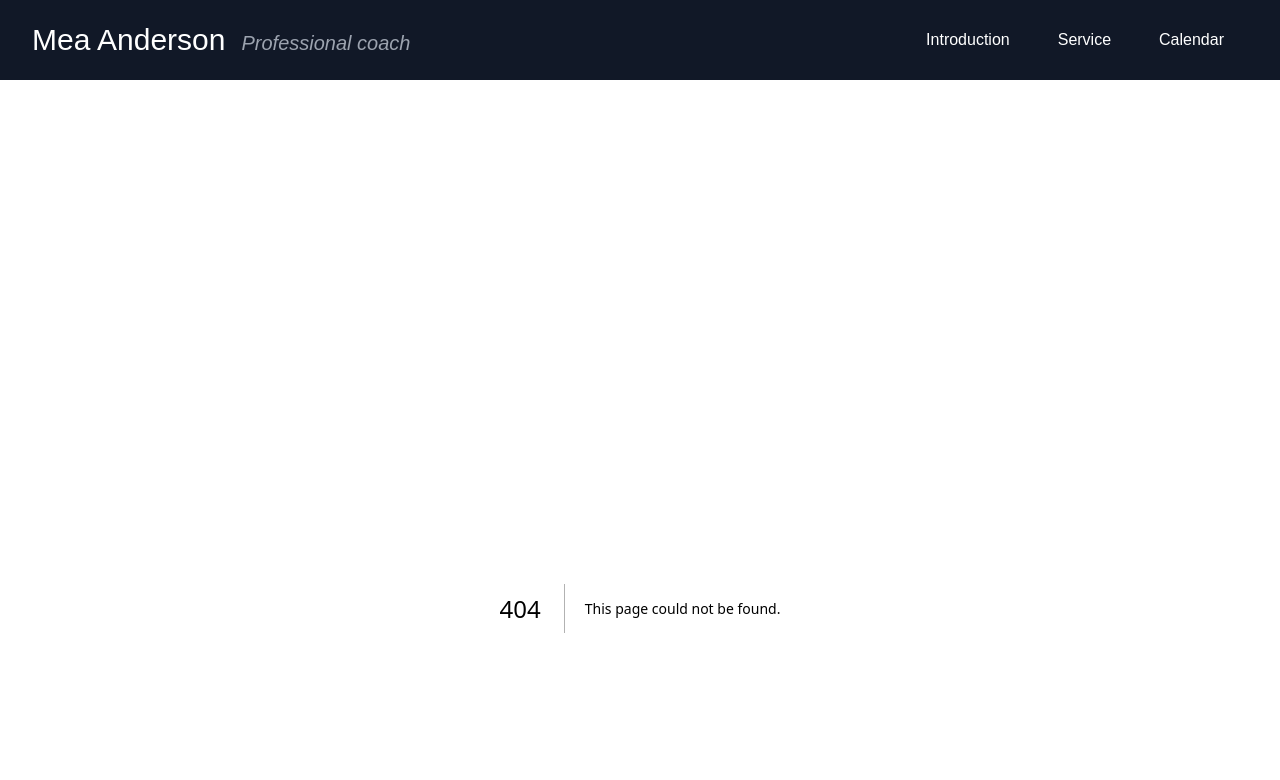
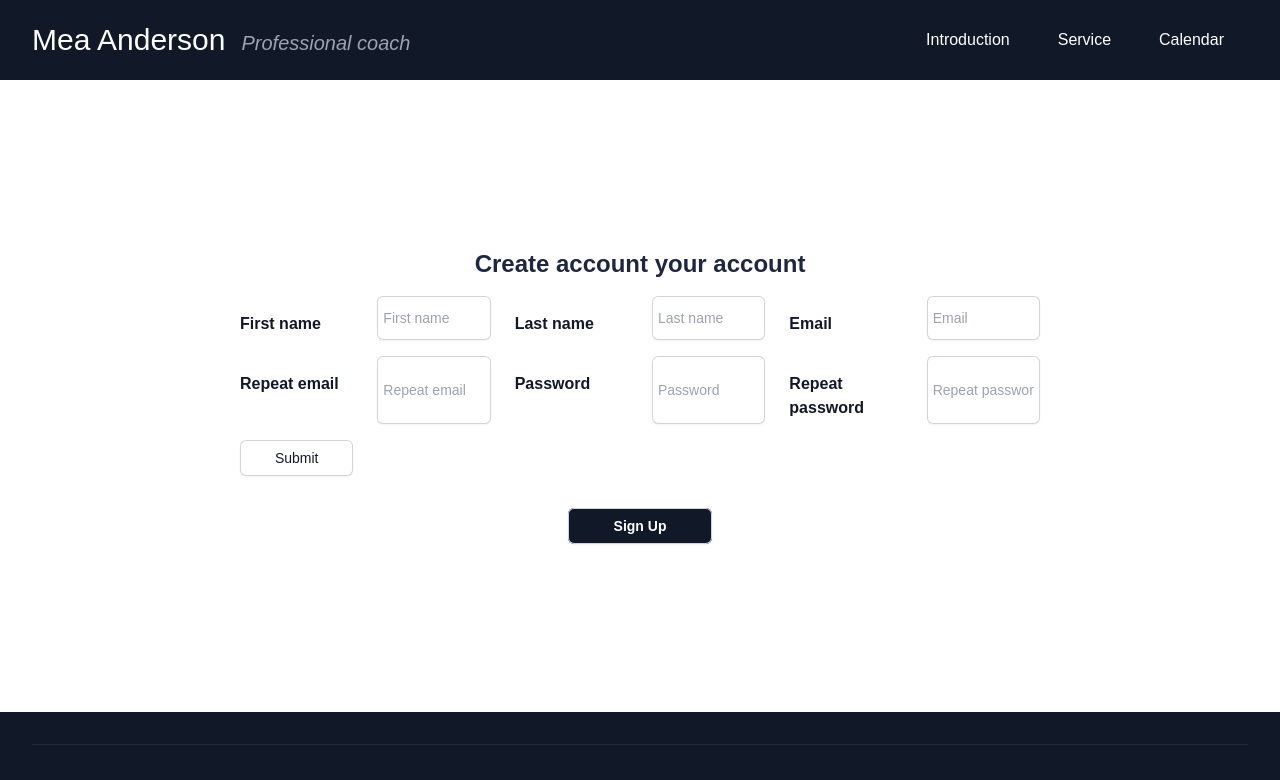
Before and after one commit to p-karwowski-dev/ecom, a Next.js app: page /signup in a window 1280 px wide. Before the commit this address had no page. Shown: the top 780 px of the page. Built offline with nearby package versions, Linux system fonts and the light colour scheme.

Commit message:
added signup page

```diff
--- a/app/layout.tsx
+++ b/app/layout.tsx
@@ -24,7 +24,7 @@ export default function RootLayout({
           <NavLink href="/service">Service</NavLink>
           <NavLink href="/calendar">Calendar</NavLink>
         </Nav>
-        <main className="relative isolate overflow-hidden bg-white py-24 sm:py-32 px-6 lg:px-8 max-w-2xl lg:max-w-6xl mx-auto p">
+        <main className="relative isolate overflow-hidden bg-white py-6 sm:py-26 md:py-32 px-6 lg:px-8 max-w-2xl lg:max-w-6xl mx-auto p">
           {children}
         </main>
         <Footer />
--- /dev/null
+++ b/app/signup/page.tsx
@@ -0,0 +1,44 @@
+'use client'
+
+import { FormSection } from '../../components/form/FormSection'
+
+export default function Login() {
+  const submitHandler = (event: React.FormEvent<HTMLFormElement>) => {
+    event.preventDefault()
+    const formData = new FormData(event.currentTarget as HTMLFormElement)
+    console.log(event.currentTarget)
+    console.log(formData.get('lastName'))
+  }
+
+  return (
+    <section className="p-10 flex flex-col">
+      <div className="flex justify-center pb-4">
+        <h1 className="font-bold text-2xl">Create account your account</h1>
+      </div>
+      <form
+        onSubmit={submitHandler}
+        className="grid grid-cols-1 gap-x-6 gap-y-4 sm:grid-cols-6 lg:w-[800px]"
+      >
+        <FormSection id="firstName" title="First name" type="text" />
+        <FormSection id="lastName" title="Last name" type="text" />
+        <FormSection id="email" title="Email" type="email" />
+        <FormSection id="repeatEmail" title="Repeat email" type="email" />
+        <FormSection id="password" title="Password" type="password" />
+        <FormSection
+          id="repeatPassword"
+          title="Repeat password"
+          type="password"
+        />
+        <input type="submit" placeholder="save" />
+        <div className="col-span-6 flex justify-center">
+          <button
+            type="submit"
+            className="md:w-36 rounded-md px-4 py-2 mt-4 text-sm font-semibold shadow-sm ring-1 ring-inset ring-gray-300 bg-foreground text-background hover:bg-gray-600"
+          >
+            Sign Up
+          </button>
+        </div>
+      </form>
+    </section>
+  )
+}
--- /dev/null
+++ b/components/form/FormSection.tsx
@@ -0,0 +1,16 @@
+interface FormSectionProps {
+  id: string
+  type: 'text' | 'email' | 'password' | 'tel' | 'number'
+  title: string
+}
+
+export const FormSection = ({ id, type, title }: FormSectionProps) => {
+  return (
+    <>
+      {/* <div className="sm:col-span-3"> */}
+      <label htmlFor={id}>{title}</label>
+      <input id={id} type={type} placeholder={title} />
+      {/* </div> */}
+    </>
+  )
+}
--- a/public/styles/globals.css
+++ b/public/styles/globals.css
@@ -26,3 +26,11 @@ body {
     text-wrap: balance;
   }
 }
+
+input {
+  @apply block w-full rounded-md border-0 p-1.5 text-gray-900 shadow-sm ring-1 ring-inset ring-gray-300 placeholder:text-gray-400 focus:ring-2 focus:ring-inset focus:ring-indigo-600 sm:text-sm sm:leading-6;
+}
+
+label {
+  @apply block text-base font-bold leading-6 text-gray-900 mt-4 mb-1;
+}
```
